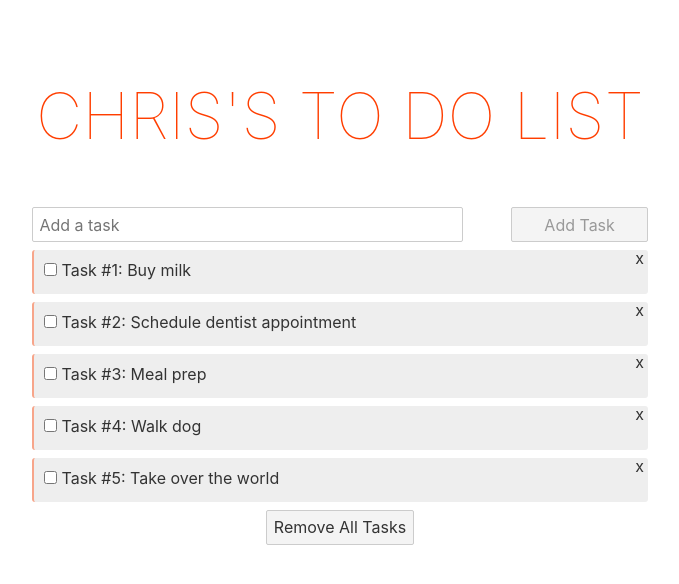
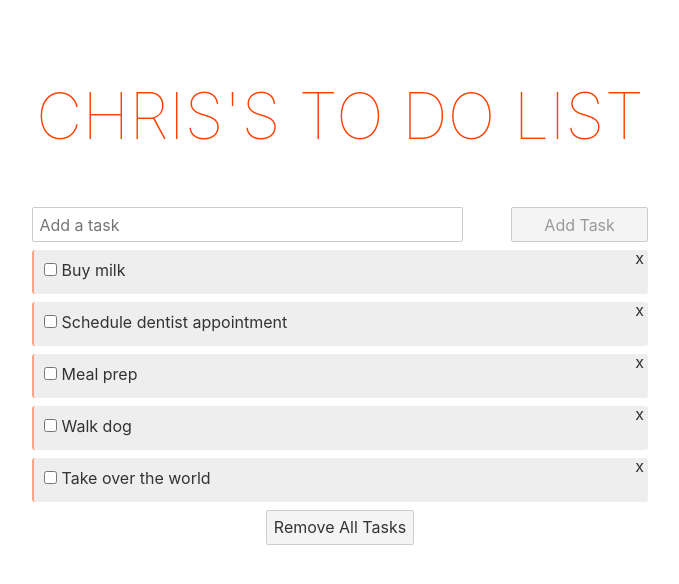
Before and after one commit to cwbieganek/svelte-todo-list, a Svelte app: page / in a window 1280 px wide. Shown: the top 584 px of the page, without its empty margins (300-979 px from the left). Built offline with nearby package versions, Linux system fonts and the light colour scheme.

Commit message:
Final touches on Task component

```diff
--- a/src/components/Task.svelte
+++ b/src/components/Task.svelte
@@ -18,7 +18,7 @@
 
 <div class="task">
 	<input type="checkbox" class="task-complete-checkbox" />
-	<span class="task-text">Task #{task.id}: {task.description}</span>
+	<span class="task-text">{task.description}</span>
 	<button class="task-delete" on:click={handleTaskDeleteClick}>x</button>
 </div>
 
--- a/src/components/ToDo.svelte
+++ b/src/components/ToDo.svelte
@@ -13,6 +13,7 @@
 
 	let tasks: Task[] = [];
 	let newTask: string = "";
+	$: nextTaskId = (tasks.length == 0) ? 1 : tasks[tasks.length - 1].id + 1;
 
 	// Dynamic variables
 	$: completedTasks = tasks.filter((task) => {
@@ -38,7 +39,7 @@
 		console.log(`Adding a task: ${description}.`);
 
 		let newTask: Task = {
-			id: tasks.length + 1,
+			id: nextTaskId,
 			description: description,
 			priority: 'low',
 			complete: false
```
